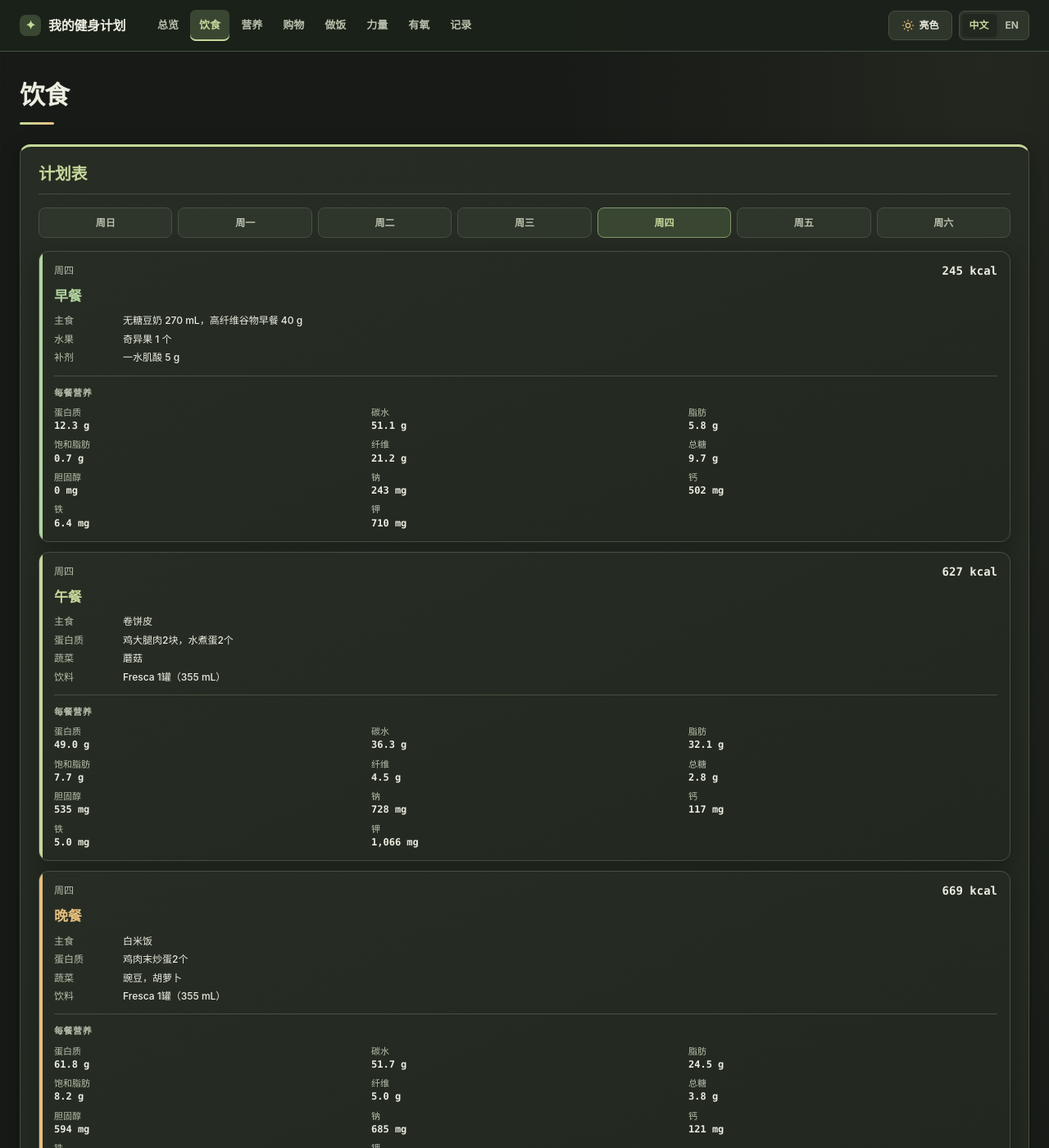
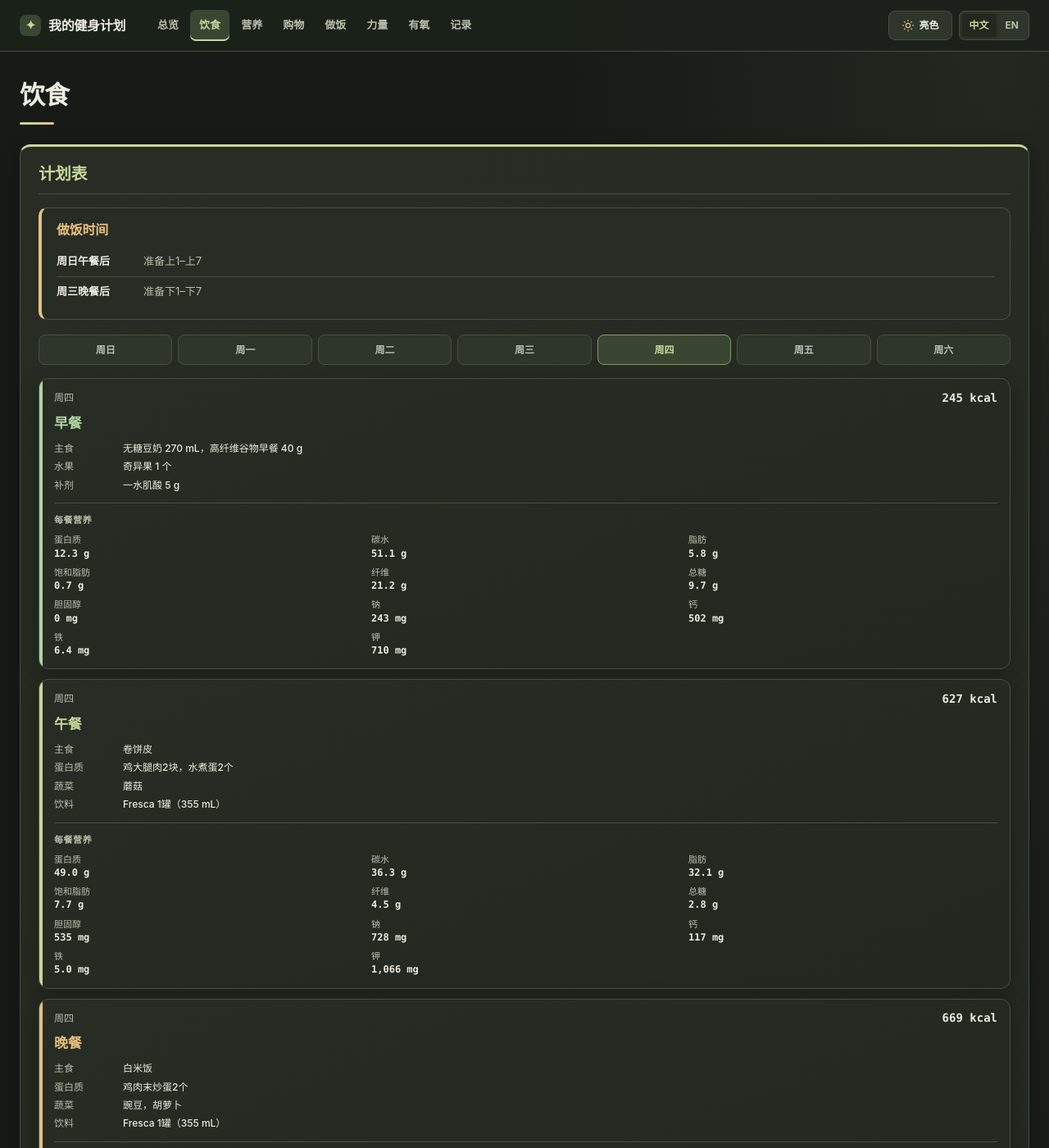
Before and after one commit to yunhaixiang/fitness, a Jekyll site: the page built from diet.md, in a window 1280 px wide and 1400 px high. Shown: the whole window at 82% size. Built offline with Jekyll 4.4.1, drawn with Linux system fonts in a browser that asks for light colours.

Commit message:
Show meal prep times in diet plan

```diff
--- a/assets/i18n.js
+++ b/assets/i18n.js
@@ -34,6 +34,10 @@
     '实际记录只保存在当前浏览器，请定期在记录页导出备份。': 'Records are saved in this browser only. Export backups regularly from the Log page.',
     '每周餐单与加餐': 'Weekly Meals and a Snack',
     '计划表': 'Meal schedule',
+    '做饭时间': 'Meal Prep Times',
+    '周日午餐后': 'Sunday After Lunch', '周三晚餐后': 'Wednesday After Dinner',
+    '准备上1–上7': 'Prepare Meals 1–7 for the First Half',
+    '准备下1–下7': 'Prepare Meals 1–7 for the Second Half',
     '早餐：高纤维谷物早餐40 g，无糖豆奶约270 g，一水肌酸 5g，水果（周日—周二混合水果盘约144 g；周三—周六奇异果1个）。': 'Breakfast: 40 g high-fibre cereal, about 270 g unsweetened soy milk, 5 g creatine monohydrate, fruit (about 144 g mixed fruit Sunday–Tuesday; one kiwi Wednesday–Saturday).',
     '睡前水果加餐（23:00）：周日—周二混合水果盘约289 g；周三—周六奇异果2个。': 'Bedtime fruit snack (23:00): about 289 g mixed fruit Sunday–Tuesday; two kiwis Wednesday–Saturday.',
     '鸡大腿肉2块，水煮蛋2个': '2 chicken thighs, 2 boiled eggs',
--- a/assets/site.css
+++ b/assets/site.css
@@ -151,6 +151,12 @@ html[data-theme=light] .theme-icon-moon{display:block}
 .chart-wrap{height:235px}
 .trend-svg{width:100%;height:100%}
 .diet-prep-note{border-left:3px solid var(--accent);background:var(--soft);padding:10px 14px;margin:20px 0 30px;border-radius:0 8px 8px 0;color:var(--muted);font-size:13px}
+.diet-cooking-card{margin:14px 0 18px;padding:16px 18px;border:1px solid var(--line);border-left:4px solid var(--gold);border-radius:10px;background:var(--card)}
+.prose .diet-cooking-card h3{margin:0 0 10px;font-size:16px;color:var(--gold)}
+.diet-cooking-slot{display:flex;align-items:baseline;gap:14px;padding:7px 0;font-size:13px}
+.diet-cooking-slot+.diet-cooking-slot{border-top:1px solid var(--line)}
+.diet-cooking-slot strong{min-width:92px;color:var(--text)}
+.diet-cooking-slot span{color:var(--muted)}
 .weekday-tabs{display:grid;grid-template-columns:repeat(7,minmax(0,1fr));gap:7px;margin:15px 0 16px}
 .weekday-tab{min-width:0;padding:10px 4px;border:1px solid var(--line);border-radius:8px;background:var(--soft);color:var(--muted);font-family:inherit;font-size:12px;font-weight:650;line-height:1.25;text-align:center;cursor:pointer}
 .weekday-tab[aria-selected=true],.weekday-tab[aria-pressed=true]{background:var(--accent-soft);border-color:var(--accent-border);color:var(--accent)}
--- a/diet.md
+++ b/diet.md
@@ -6,6 +6,12 @@ permalink: /diet/
 diet: true
 ---
 ## 计划表
+
+<section class="diet-cooking-card" aria-label="做饭时间">
+  <h3>做饭时间</h3>
+  <div class="diet-cooking-slot"><strong>周日午餐后</strong><span>准备上1–上7</span></div>
+  <div class="diet-cooking-slot"><strong>周三晚餐后</strong><span>准备下1–下7</span></div>
+</section>
 
 <noscript>
 <p>周日—周二早餐：{{ site.data.meal_nutrition.meals.fruit_breakfast.foodZh }}；加餐（23:00）：{{ site.data.meal_nutrition.meals.fruit_snack.foodZh }}。</p>
```
